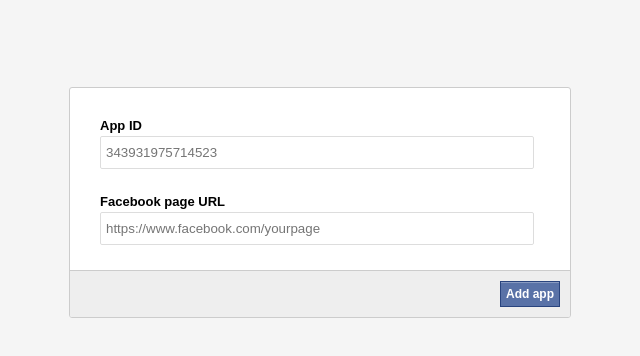
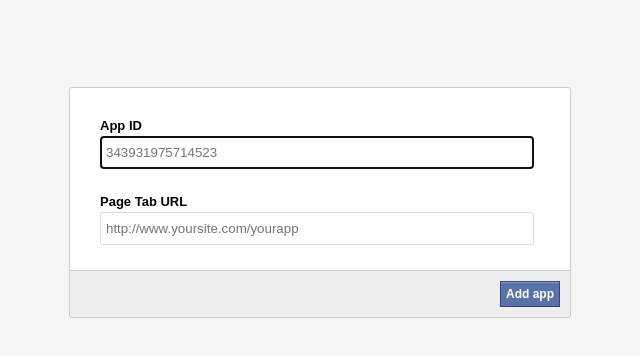
Before and after one commit to paullonorato/Adicionar-tabs-Facebook-FaPage, a plain HTML site: page index.htm in a window 1280 px wide. Shown: the part 148-504 px from the top of the page, without its empty margins (320-960 px from the left). Drawn offline with nearby package versions, Linux system fonts and the light colour scheme.

Commit message:
Update index.htm

```diff
--- a/index.htm
+++ b/index.htm
@@ -14,12 +14,12 @@
 	<form>
 		<label>
 			<span>App ID</span>
-			<input type="text" value="" id="appID" placeholder="343931975714523">
+			<input type="text" value="" id="appID" placeholder="343931975714523" autofocus>
 		</label>
 
 		<label>
-			<span>Facebook page URL</span>
-			<input type="text" value="" id="appURL" placeholder="https://www.facebook.com/yourpage">
+			<span>Page Tab URL</span>
+			<input type="text" value="" id="appURL" placeholder="http://www.yoursite.com/yourapp">
 		</label>
 
 		<div id="button">
```
